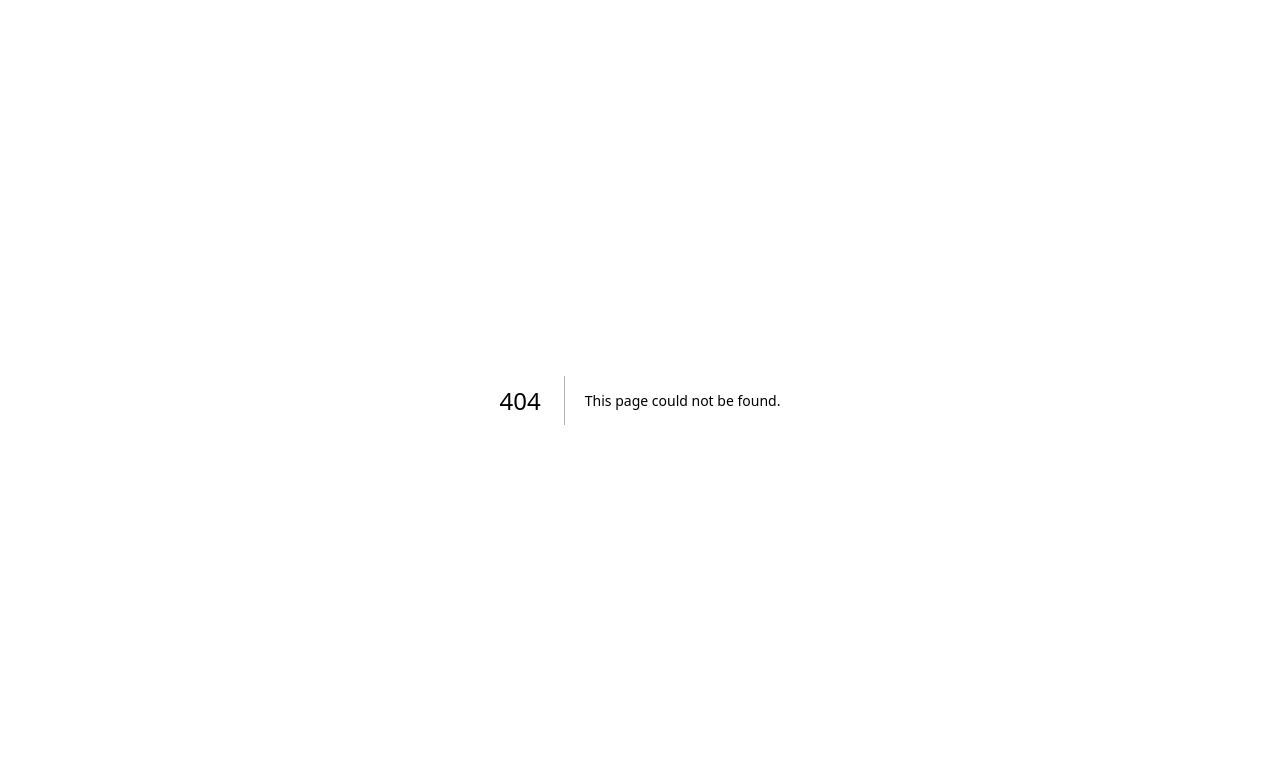
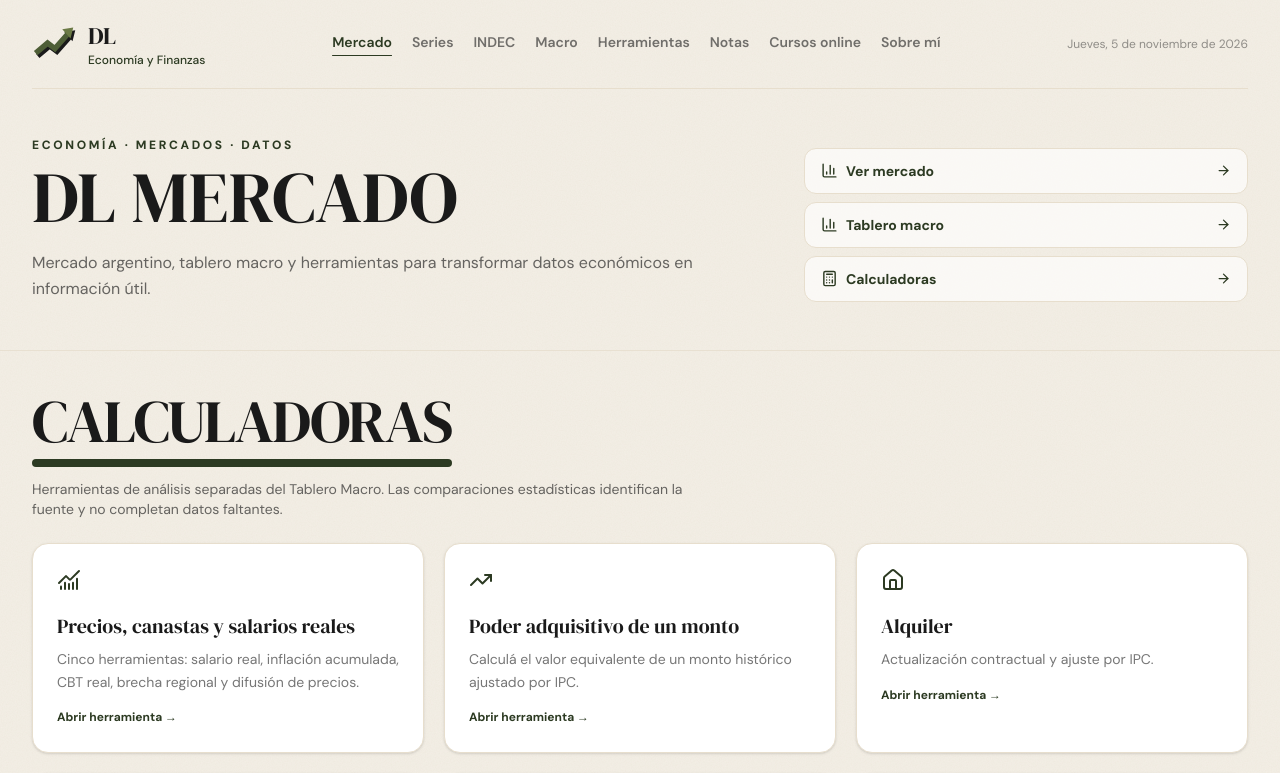
Before and after one commit to danipara618/dl-mercado, a Next.js app: page /calculadoras in a window 1280 px wide. Before the commit this address had no page. Shown: the top 773 px of the page. Built offline with nearby package versions, Linux system fonts and the light colour scheme.

Commit message:
Crear rutas de Tablero Macro y Calculadoras

```diff
--- /dev/null
+++ b/app/calculadoras/page.tsx
@@ -0,0 +1,24 @@
+import Link from "next/link";
+import Header from "@/components/Header";
+import Footer from "@/components/Footer";
+import SectionTitle from "@/components/SectionTitle";
+import { ChartNoAxesCombined, Calculator, Banknote, House, TrendingUp } from "lucide-react";
+export const metadata={title:"Calculadoras | DL Mercado",description:"Herramientas para inflación, salario real, CBT real, inflación regional, difusión, finanzas y alquileres."};
+const items=[
+ {href:"/calculadoras/macro",title:"Precios, canastas y salarios reales",description:"Cinco herramientas: salario real, inflación acumulada, CBT real, brecha regional y difusión de precios.",Icon:ChartNoAxesCombined},
+ {href:"/calculadoras/inflacion",title:"Poder adquisitivo de un monto",description:"Calculá el valor equivalente de un monto histórico ajustado por IPC.",Icon:TrendingUp},
+ {href:"/calculadoras/alquiler",title:"Alquiler",description:"Actualización contractual y ajuste por IPC.",Icon:House},
+ {href:"/calculadoras/interes-compuesto",title:"Interés compuesto",description:"Capital futuro con aportes periódicos.",Icon:Calculator},
+ {href:"/calculadoras/retiro",title:"Retiro",description:"Simulación de ahorro y capital para objetivos.",Icon:Banknote},
+ {href:"/calculadoras/nodocente",title:"Salario no docente",description:"Liquidación y poder adquisitivo.",Icon:Calculator},
+];
+export default function CalculadorasPage(){
+ return <><Header/><main className="mx-auto max-w-7xl px-4 pb-16 pt-10 sm:px-6 lg:px-8">
+  <SectionTitle as="h1" title="Calculadoras" subtitle="Herramientas de análisis separadas del Tablero Macro. Las comparaciones estadísticas identifican la fuente y no completan datos faltantes."/>
+  <div className="grid gap-5 sm:grid-cols-2 lg:grid-cols-3">{items.map(({href,title,description,Icon})=>
+   <Link key={href} href={href} className="group rounded-2xl border border-crema-200 bg-white p-6 shadow-sm transition hover:-translate-y-0.5 hover:border-oliva/40">
+    <Icon size={24} className="text-oliva"/><h2 className="mt-5 font-serif text-xl">{title}</h2><p className="mt-2 text-sm leading-relaxed text-tinta/60">{description}</p>
+    <span className="mt-4 inline-block text-xs font-bold text-oliva">Abrir herramienta →</span>
+   </Link>)}</div>
+ </main><Footer/></>;
+}
```
